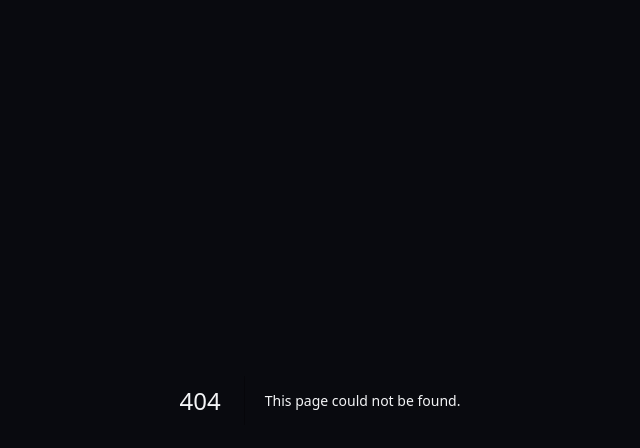
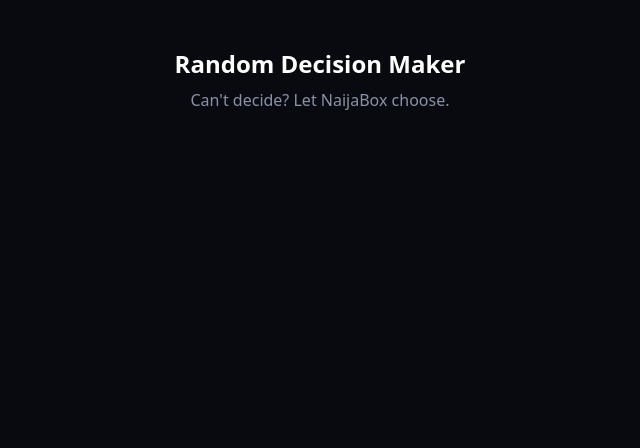
Before and after one commit to fatsanta00/naijabox, a Next.js app: page /boxes/decision-maker in a window 1280 px wide. Before the commit this address had no page. Shown: the top 448 px of the page, without its empty margins (320-960 px from the left). Built offline with nearby package versions, Linux system fonts and the light colour scheme.

Commit message:
feat(phase0): 0.5 modular box registry and dynamic lazy-loaded box route

```diff
--- /dev/null
+++ b/src/app/(public)/boxes/[slug]/page.tsx
@@ -0,0 +1,55 @@
+import { notFound } from 'next/navigation';
+import { getBoxBySlug, getAllBoxes } from '@/boxes/registry';
+import React, { Suspense } from 'react';
+import type { Metadata } from 'next';
+
+interface BoxPageProps {
+  params: Promise<{ slug: string }>;
+}
+
+export async function generateStaticParams() {
+  return getAllBoxes().map((b) => ({ slug: b.slug }));
+}
+
+export async function generateMetadata({ params }: BoxPageProps): Promise<Metadata> {
+  const { slug } = await params;
+  const box = getBoxBySlug(slug);
+  if (!box) return { title: 'Box Not Found | NaijaBox' };
+
+  return {
+    title: `${box.title} | NaijaBox`,
+    description: box.tagline,
+    openGraph: {
+      title: box.title,
+      description: box.tagline,
+      type: 'website',
+      images: [`/api/og/box/${slug}`],
+    },
+  };
+}
+
+export default async function BoxPage({ params }: BoxPageProps) {
+  const { slug } = await params;
+  const box = getBoxBySlug(slug);
+
+  if (!box) {
+    notFound();
+  }
+
+  const BoxComponent = React.lazy(box.component);
+
+  return (
+    <main className="min-h-screen bg-naija-ink text-white flex flex-col items-center justify-start p-4 sm:p-6">
+      <Suspense
+        fallback={
+          <div className="flex flex-col items-center justify-center p-12 text-naija-muted">
+            <div className="h-8 w-8 animate-spin rounded-full border-4 border-brand-500 border-t-transparent mb-4" />
+            <p>Opening the box...</p>
+          </div>
+        }
+      >
+        <BoxComponent slug={box.slug} title={box.title} />
+      </Suspense>
+    </main>
+  );
+}
--- /dev/null
+++ b/src/boxes/decision-maker/index.tsx
@@ -0,0 +1,13 @@
+'use client';
+
+import React from 'react';
+import { BoxProps } from '../types';
+
+export default function DecisionMakerBox({ title }: BoxProps) {
+  return (
+    <div className="p-6 text-center max-w-md mx-auto">
+      <h1 className="text-2xl font-bold mb-2">{title}</h1>
+      <p className="text-naija-muted">Can&apos;t decide? Let NaijaBox choose.</p>
+    </div>
+  );
+}
--- /dev/null
+++ b/src/boxes/guess-the-price/index.tsx
@@ -0,0 +1,13 @@
+'use client';
+
+import React from 'react';
+import { BoxProps } from '../types';
+
+export default function GuessThePriceBox({ title }: BoxProps) {
+  return (
+    <div className="p-6 text-center max-w-md mx-auto">
+      <h1 className="text-2xl font-bold mb-2">{title}</h1>
+      <p className="text-naija-muted">Loading items...</p>
+    </div>
+  );
+}
--- /dev/null
+++ b/src/boxes/how-nigerian/index.tsx
@@ -0,0 +1,13 @@
+'use client';
+
+import React from 'react';
+import { BoxProps } from '../types';
+
+export default function HowNigerianBox({ title }: BoxProps) {
+  return (
+    <div className="p-6 text-center max-w-md mx-auto">
+      <h1 className="text-2xl font-bold mb-2">{title}</h1>
+      <p className="text-naija-muted">Loading questions from content system...</p>
+    </div>
+  );
+}
--- /dev/null
+++ b/src/boxes/pricecheck/index.tsx
@@ -0,0 +1,13 @@
+'use client';
+
+import React from 'react';
+import { BoxProps } from '../types';
+
+export default function PriceCheckBox({ title }: BoxProps) {
+  return (
+    <div className="p-6 text-center max-w-md mx-auto">
+      <h1 className="text-2xl font-bold mb-2">{title}</h1>
+      <p className="text-naija-muted">Search gadgets and verify market prices.</p>
+    </div>
+  );
+}
--- /dev/null
+++ b/src/boxes/reaction-time/index.tsx
@@ -0,0 +1,13 @@
+'use client';
+
+import React from 'react';
+import { BoxProps } from '../types';
+
+export default function ReactionTimeBox({ title }: BoxProps) {
+  return (
+    <div className="p-6 text-center max-w-md mx-auto">
+      <h1 className="text-2xl font-bold mb-2">{title}</h1>
+      <p className="text-naija-muted">Tap when the screen turns green.</p>
+    </div>
+  );
+}
--- /dev/null
+++ b/src/boxes/registry.ts
@@ -0,0 +1,104 @@
+import { BoxDefinition } from './types';
+
+export const boxRegistry: BoxDefinition[] = [
+  {
+    slug: 'how-nigerian',
+    title: 'How Nigerian Are You?',
+    tagline: 'Take the ultimate test. Certified Naija child or still loading?',
+    kind: 'test',
+    navGroup: 'quizzes',
+    badge: 'Viral',
+    usesQuestionSystem: true,
+    experienceKey: 'how-nigerian',
+    component: () => import('./how-nigerian'),
+    recommendNext: ['slang-quiz', 'would-you-rather'],
+  },
+  {
+    slug: 'would-you-rather',
+    title: 'Naija Would You Rather',
+    tagline: 'Unlimited data or free light? Hard choices only.',
+    kind: 'quiz',
+    navGroup: 'quizzes',
+    badge: 'Popular',
+    usesQuestionSystem: true,
+    experienceKey: 'would-you-rather',
+    component: () => import('./would-you-rather'),
+    recommendNext: ['how-nigerian', 'guess-the-price'],
+  },
+  {
+    slug: 'slang-quiz',
+    title: 'Nigerian Slang Quiz',
+    tagline: "Test your street vocab. Are you officially outside or you need orientation?",
+    kind: 'quiz',
+    navGroup: 'quizzes',
+    badge: 'Trending',
+    usesQuestionSystem: true,
+    experienceKey: 'slang-quiz',
+    component: () => import('./slang-quiz'),
+    recommendNext: ['how-nigerian', 'reaction-time'],
+  },
+  {
+    slug: 'guess-the-price',
+    title: 'Guess the Price',
+    tagline: 'How well do you know current Nigerian prices? Test your shopping IQ.',
+    kind: 'game',
+    navGroup: 'games',
+    badge: 'Fun',
+    usesQuestionSystem: true,
+    experienceKey: 'guess-the-price',
+    component: () => import('./guess-the-price'),
+    recommendNext: ['pricecheck', 'reaction-time'],
+  },
+  {
+    slug: 'reaction-time',
+    title: 'Reaction Time',
+    tagline: 'Wait for green, tap fast. How sharp are your reflexes?',
+    kind: 'game',
+    navGroup: 'games',
+    badge: 'Speed',
+    usesQuestionSystem: false,
+    component: () => import('./reaction-time'),
+    recommendNext: ['guess-the-price', 'decision-maker'],
+  },
+  {
+    slug: 'decision-maker',
+    title: 'Random Decision Maker',
+    tagline: 'What to eat? Should you text them? Let the box decide for you.',
+    kind: 'tool',
+    navGroup: 'tools',
+    badge: 'Utility',
+    usesQuestionSystem: false,
+    component: () => import('./decision-maker'),
+    recommendNext: ['would-you-rather', 'slang-quiz'],
+  },
+  {
+    slug: 'pricecheck',
+    title: 'Naija PriceCheck',
+    tagline: 'Real market prices for phones, laptops, and everyday items in Nigeria.',
+    kind: 'tool',
+    navGroup: 'pricecheck',
+    badge: 'Utility',
+    usesQuestionSystem: false,
+    component: () => import('./pricecheck'),
+    recommendNext: ['guess-the-price', 'how-nigerian'],
+  },
+];
+
+export function getBoxBySlug(slug: string): BoxDefinition | undefined {
+  return boxRegistry.find((b) => b.slug === slug);
+}
+
+export function getAllBoxes(): BoxDefinition[] {
+  return boxRegistry;
+}
+
+export function getRecommendedBoxes(currentSlug: string, count = 3): BoxDefinition[] {
+  const current = getBoxBySlug(currentSlug);
+  if (current?.recommendNext) {
+    const recommended = current.recommendNext
+      .map((slug) => getBoxBySlug(slug))
+      .filter((b): b is BoxDefinition => b !== undefined);
+    if (recommended.length >= count) return recommended.slice(0, count);
+  }
+  return boxRegistry.filter((b) => b.slug !== currentSlug).slice(0, count);
+}
--- /dev/null
+++ b/src/boxes/slang-quiz/index.tsx
@@ -0,0 +1,13 @@
+'use client';
+
+import React from 'react';
+import { BoxProps } from '../types';
+
+export default function SlangQuizBox({ title }: BoxProps) {
+  return (
+    <div className="p-6 text-center max-w-md mx-auto">
+      <h1 className="text-2xl font-bold mb-2">{title}</h1>
+      <p className="text-naija-muted">Loading questions from content system...</p>
+    </div>
+  );
+}
--- /dev/null
+++ b/src/boxes/types.ts
@@ -0,0 +1,20 @@
+import React from 'react';
+
+export interface BoxProps {
+  slug: string;
+  title: string;
+}
+
+export interface BoxDefinition {
+  slug: string; // 'slang-quiz'
+  title: string;
+  tagline: string; // card copy
+  description?: string;
+  kind: 'game' | 'quiz' | 'tool' | 'test' | 'weird';
+  navGroup: 'games' | 'quizzes' | 'tools' | 'pricecheck';
+  badge?: string;
+  usesQuestionSystem: boolean;
+  experienceKey?: string; // links to experiences.key in the DB
+  component: () => Promise<{ default: React.ComponentType<BoxProps> }>; // lazy loaded
+  recommendNext?: string[]; // hints for "Try another box"
+}
--- /dev/null
+++ b/src/boxes/would-you-rather/index.tsx
@@ -0,0 +1,13 @@
+'use client';
+
+import React from 'react';
+import { BoxProps } from '../types';
+
+export default function WouldYouRatherBox({ title }: BoxProps) {
+  return (
+    <div className="p-6 text-center max-w-md mx-auto">
+      <h1 className="text-2xl font-bold mb-2">{title}</h1>
+      <p className="text-naija-muted">Loading questions from content system...</p>
+    </div>
+  );
+}
```
Also changed, not shown: 4 other files (tests, documents, lock files or other folders).
